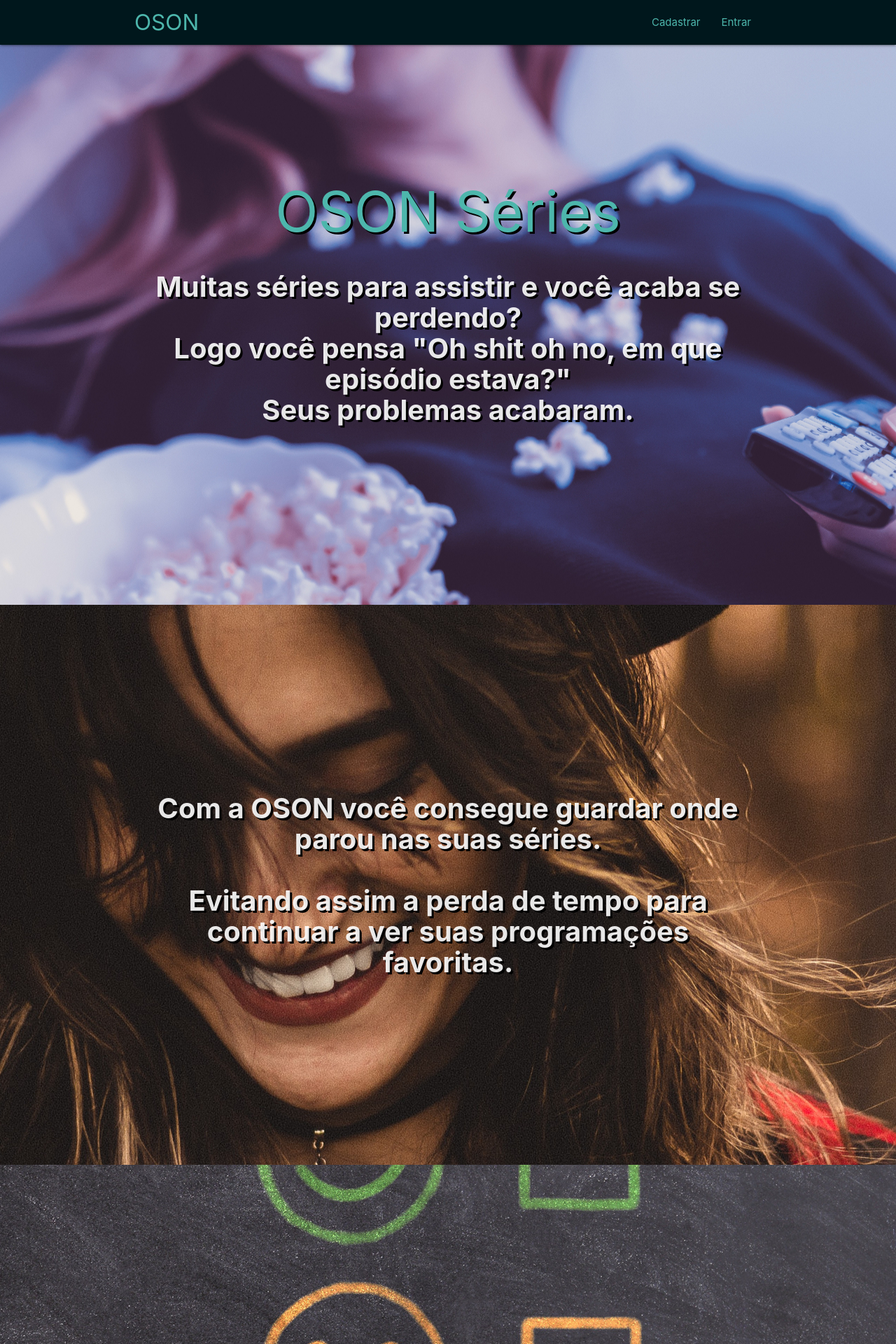
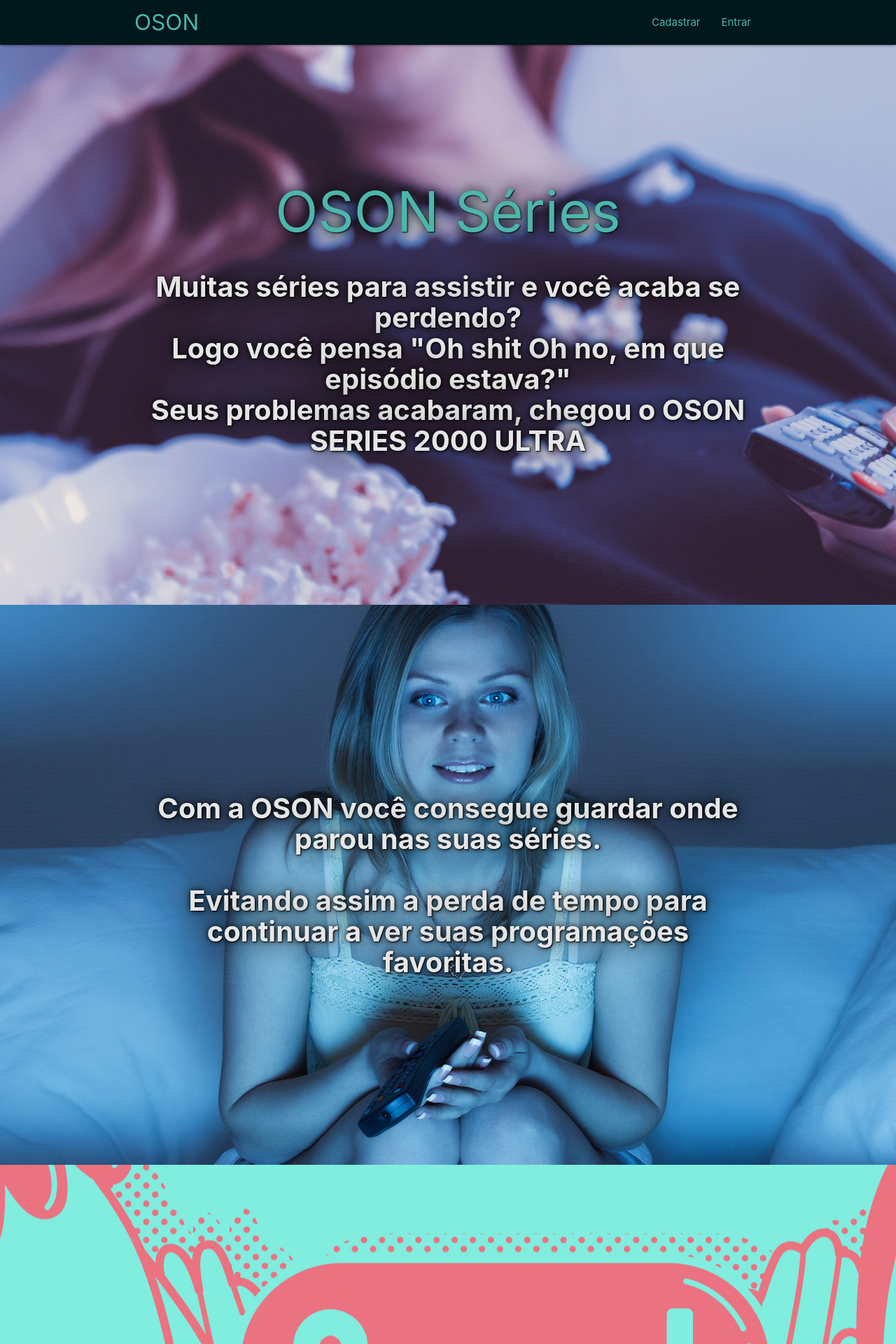
Before and after one commit to gmatheus66/OSON, a PHP site: page /index.html in a window 1280 px wide. Shown: the top 1920 px of the page at 70% size. Run offline with PHP 8.4, Linux system fonts and the light colour scheme; some libraries are stand-ins or nearby versions.

Commit message:
GH-7 Alteração do background e ajuste na sombra do texto

```diff
--- a/css/style.css
+++ b/css/style.css
@@ -39,7 +39,7 @@ p {
   }
 
 .txt , .tituloTxt{
-  text-shadow: 3px 3px #000;
+  text-shadow: 1px 1px 2px black, 0 0 1em black, 0 0 0.2em black;
 }
 
 .txt{
--- a/index.html
+++ b/index.html
@@ -32,7 +32,7 @@
         <br><br>
         <h1 class="header center teal-text text-lighten-2 tituloTxt">OSON Séries</h1>
         <div class="row center">
-          <h5 class="header col s12 light txt">Muitas séries para assistir e você acaba se perdendo?<br> Logo você pensa "Oh shit oh no, em que episódio estava?" <br>Seus problemas acabaram.</h5>
+          <h5 class="header col s12 light txt">Muitas séries para assistir e você acaba se perdendo?<br> Logo você pensa "Oh shit Oh no, em que episódio estava?" <br>Seus problemas acabaram, chegou o OSON SERIES 2000 ULTRA</h5>
         </div>
         <br><br>
 
```
Also changed, not shown: background2.jpg, background3.jpg.
